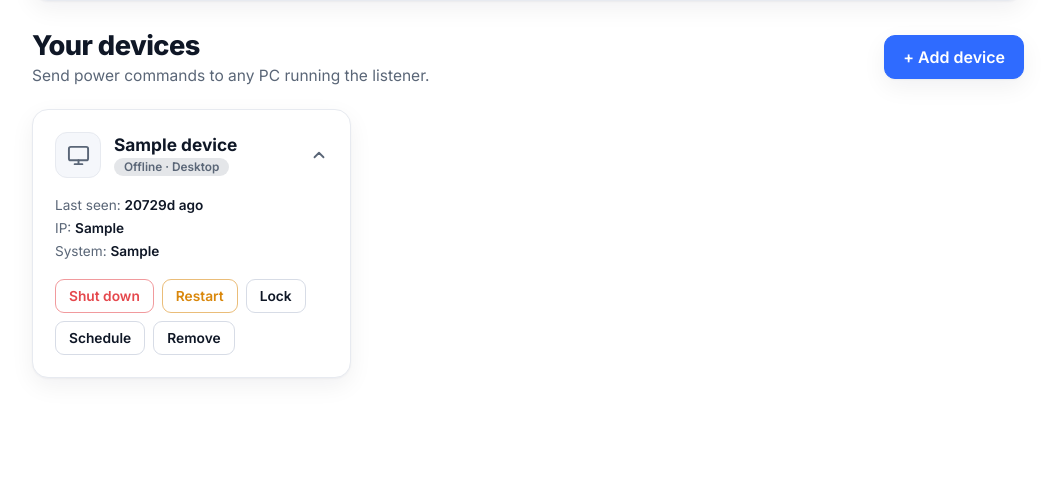
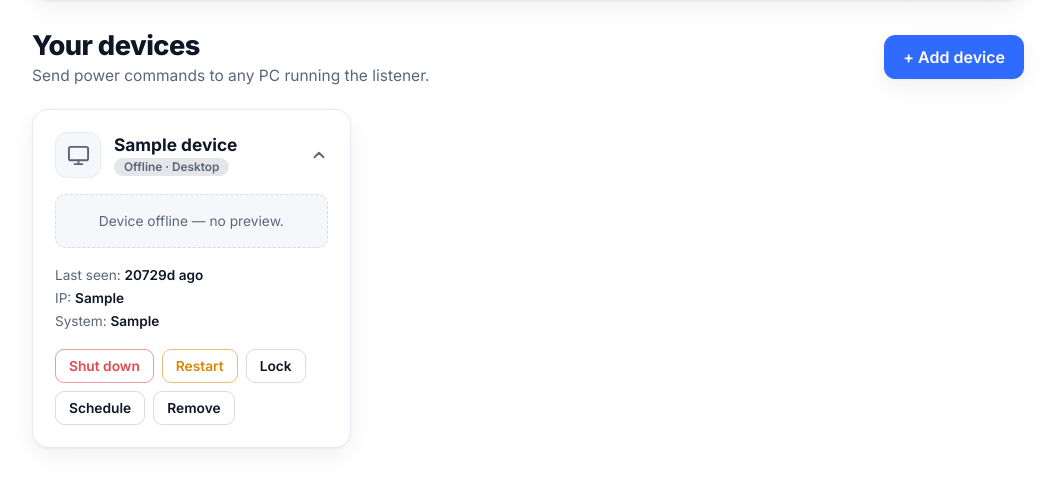
Before and after one commit to Voidwarex/Yakuza-Macro, a Flask app: page / in a window 1280 px wide, after a click that opens the changed part. Shown: the part 199-687 px from the top of the page, without its empty margins (112-1167 px from the left). Run offline with Flask 3, Linux system fonts and the light colour scheme; the visitor is signed in with stand-in values (Sample User, id 1); tables that the repository leaves empty hold one stand-in row (values such as "Sample post").

Commit message:
Add opt-in screen previews (owner-triggered thumbnails)
Show a thumbnail of a device's screen in its expanded card, captured only when
the owner opens the panel. Privacy-first: off by default, per-device opt-in.

- Client: new "screenshot" action. When allow_screenshots=true and mss+Pillow
  are present, the listener grabs the primary screen, downscales to a JPEG and
  uploads it to /api/screenshot. Missing libs / no display degrade gracefully;
  power control never depends on it.
- Server: store one JPEG per device on disk (shot_at migration); endpoints to
  request a capture, upload it (device key), and serve it (owner-only, 404 for
  others). Body limit raised to 4 MB for images; screenshot files removed with
  the device and gitignored.
- Panel: on entry, request a fresh preview from each online device; expanded
  card shows the thumbnail with a timestamp, or a placeholder when off/offline.
  Downloaded config.ini includes allow_screenshots=false.
- Honesty: how-it-works page and README updated — previews are opt-in,
  owner-only, a single still (never continuous recording).

Co-Authored-By: Claude Opus 4.8 <noreply@anthropic.com>
Claude-Session: https://claude.ai/code/session_01T6GLoz1LP5tzuShLKJRsKZ

```diff
--- a/client/config.example.ini
+++ b/client/config.example.ini
@@ -18,3 +18,8 @@ poll_interval = 5
 
 # Set to true while testing: commands are logged but NOT executed.
 dry_run = false
+
+# Screen previews: when true, the panel can request a thumbnail of this PC's
+# screen (only when you open the panel). Off by default for privacy.
+# Needs:  pip install mss pillow
+allow_screenshots = false
--- a/server/app.py
+++ b/server/app.py
@@ -48,6 +48,7 @@ from flask import (
     redirect,
     render_template,
     request,
+    send_file,
     session,
     url_for,
 )
@@ -70,8 +71,18 @@ app.config.update(
     SESSION_COOKIE_SAMESITE="Lax",
     SESSION_COOKIE_SECURE=_secure_cookies,
     PERMANENT_SESSION_LIFETIME=7 * 24 * 60 * 60,
-    MAX_CONTENT_LENGTH=64 * 1024,
+    MAX_CONTENT_LENGTH=4 * 1024 * 1024,  # room for screen-preview JPEGs
 )
+
+# Where opt-in screen previews are stored (one JPEG per device).
+SCREENSHOT_DIR = os.environ.get(
+    "SCREENSHOT_DIR", os.path.join(os.path.dirname(__file__), "screenshots")
+)
+os.makedirs(SCREENSHOT_DIR, exist_ok=True)
+
+
+def _shot_path(device_id):
+    return os.path.join(SCREENSHOT_DIR, f"{int(device_id)}.jpg")
 
 OFFLINE_AFTER = 60  # seconds before a device shows as offline
 EMAIL_RE = re.compile(r"^[^@\s]+@[^@\s]+\.[^@\s]+$")
@@ -300,6 +311,8 @@ def panel_devices():
                 "last_ip": d["last_ip"],
                 "os_info": d["os_info"],
                 "pending": db.pending_count(d["id"]),
+                "shot_at": d["shot_at"],
+                "has_preview": os.path.exists(_shot_path(d["id"])),
             }
         )
     return jsonify({"devices": out, "plan": ctx})
@@ -333,7 +346,12 @@ def panel_add_device():
 @login_required
 def panel_delete_device(device_id):
     user = current_user()
-    db.delete_device(device_id, user["id"])
+    if db.get_device(device_id, user["id"]):
+        db.delete_device(device_id, user["id"])
+        try:
+            os.remove(_shot_path(device_id))
+        except OSError:
+            pass
     return jsonify({"ok": True})
 
 
@@ -348,6 +366,54 @@ def panel_command(device_id):
         return jsonify({"error": "No such device"}), 404
     db.queue_command(device_id, action)
     return jsonify({"ok": True, "action": action})
+
+
+# =========================================================
+# SCREEN PREVIEWS (opt-in, owner-triggered)
+# =========================================================
+
+@app.route("/panel/devices/<int:device_id>/screenshot", methods=["POST"])
+@login_required
+def panel_request_screenshot(device_id):
+    """Owner asks this device to capture its screen on its next poll."""
+    user = current_user()
+    if not db.get_device(device_id, user["id"]):
+        return jsonify({"error": "No such device"}), 404
+    db.queue_screenshot(device_id)
+    return jsonify({"ok": True})
+
+
+@app.route("/panel/devices/<int:device_id>/screenshot", methods=["GET"])
+@login_required
+def panel_get_screenshot(device_id):
+    """Serve the latest stored preview for a device the user owns."""
+    user = current_user()
+    if not db.get_device(device_id, user["id"]):
+        abort(404)
+    path = _shot_path(device_id)
+    if not os.path.exists(path):
+        abort(404)
+    resp = send_file(path, mimetype="image/jpeg")
+    resp.headers["Cache-Control"] = "no-store"
+    return resp
+
+
+@app.route("/api/screenshot", methods=["POST"])
+def api_screenshot():
+    """The listener uploads a captured JPEG here (authenticated by device key)."""
+    device_id = client_from_request()
+    if device_id is None:
+        return jsonify({"error": "unauthorized"}), 401
+    data = request.get_data()
+    if not data or len(data) > 4 * 1024 * 1024:
+        return jsonify({"error": "bad image"}), 400
+    try:
+        with open(_shot_path(device_id), "wb") as f:
+            f.write(data)
+    except OSError:
+        return jsonify({"error": "store failed"}), 500
+    db.set_screenshot_time(device_id, time.time())
+    return jsonify({"ok": True})
 
 
 # =========================================================
--- a/server/database.py
+++ b/server/database.py
@@ -65,12 +65,14 @@ def init_db():
             )
             """
         )
-        # Migration: add 'kind' to databases created before it existed.
+        # Migrations: add columns to databases created before they existed.
         cols = {r["name"] for r in conn.execute("PRAGMA table_info(devices)")}
         if "kind" not in cols:
             conn.execute(
                 "ALTER TABLE devices ADD COLUMN kind TEXT NOT NULL DEFAULT 'desktop'"
             )
+        if "shot_at" not in cols:
+            conn.execute("ALTER TABLE devices ADD COLUMN shot_at REAL")
         conn.execute(
             """
             CREATE TABLE IF NOT EXISTS schedules (
@@ -278,10 +280,34 @@ def pending_count(device_id):
     with get_conn() as conn:
         row = conn.execute(
             "SELECT COUNT(*) AS n FROM commands "
-            "WHERE device_id = ? AND status = 'pending'",
+            "WHERE device_id = ? AND status = 'pending' AND action != 'screenshot'",
             (device_id,),
         ).fetchone()
         return row["n"]
+
+
+# --------------------------------------------------------------------------
+# Screenshots (opt-in screen previews)
+# --------------------------------------------------------------------------
+
+def queue_screenshot(device_id):
+    """Queue a one-off screen capture, replacing any pending one."""
+    with get_conn() as conn:
+        conn.execute(
+            "UPDATE commands SET status = 'superseded' "
+            "WHERE device_id = ? AND status = 'pending' AND action = 'screenshot'",
+            (device_id,),
+        )
+        conn.execute(
+            "INSERT INTO commands (device_id, action, created_at) "
+            "VALUES (?, 'screenshot', ?)",
+            (device_id, time.time()),
+        )
+
+
+def set_screenshot_time(device_id, ts):
+    with get_conn() as conn:
+        conn.execute("UPDATE devices SET shot_at = ? WHERE id = ?", (ts, device_id))
 
 
 # --------------------------------------------------------------------------
--- a/server/static/app.js
+++ b/server/static/app.js
@@ -60,6 +60,12 @@ function updateMeter() {
 
 let planState = { used: 0, limit: 3, at_limit: false };
 const expanded = new Set(); // device ids whose card is open (survives refresh)
+let previewsRequested = false; // request screen previews once per panel entry
+
+function requestPreview(id) {
+    // Ask a device to capture its screen (no-op server-side if it's off there).
+    api(`/panel/devices/${id}/screenshot`, { method: "POST" }).catch(() => {});
+}
 
 async function loadDevices() {
     let res;
@@ -75,6 +81,13 @@ async function loadDevices() {
     const data = await res.json();
     const devices = data.devices || [];
     planState = data.plan || planState;
+
+    // On first load (entering the panel), request a fresh screen preview from
+    // each online device. They upload one on their next poll if enabled.
+    if (!previewsRequested) {
+        previewsRequested = true;
+        devices.filter((d) => d.online).forEach((d) => requestPreview(d.id));
+    }
 
     const usage = document.getElementById("usageText");
     if (usage) usage.textContent = `${planState.used} / ${planState.limit} devices`;
@@ -121,6 +134,15 @@ async function loadDevices() {
                     </div>
                 </div>
                 <div class="card-body">
+                    <div class="preview">
+                        ${d.has_preview
+                            ? `<img class="preview-img" alt="Screen preview of ${esc(d.name)}"
+                                 src="/panel/devices/${d.id}/screenshot?ts=${d.shot_at || 0}">
+                               <div class="preview-cap">Screen · ${timeAgo(d.shot_at)}</div>`
+                            : `<div class="preview-none">${d.online
+                                ? "No screen preview. Enable it in the listener (allow_screenshots = true)."
+                                : "Device offline — no preview."}</div>`}
+                    </div>
                     <div class="meta">
                         <div>Last seen: <b>${timeAgo(d.last_seen)}</b></div>
                         <div>IP: <b>${esc(d.last_ip) || "—"}</b></div>
@@ -149,6 +171,8 @@ function toggleCard(id) {
     card.classList.toggle("open", !isOpen);
     const head = card.querySelector("[data-toggle]");
     if (head) head.setAttribute("aria-expanded", String(!isOpen));
+    // Opening an online card refreshes its screen preview.
+    if (!isOpen && card.classList.contains("is-online")) requestPreview(id);
 }
 
 async function cmd(id, action) {
@@ -233,7 +257,8 @@ function downloadConfig() {
         "device = " + newName + "\n" +
         "kind = auto\n" +
         "poll_interval = 5\n" +
-        "dry_run = false\n";
+        "dry_run = false\n" +
+        "allow_screenshots = false\n";
     const blob = new Blob([body], { type: "text/plain" });
     const a = document.createElement("a");
     a.href = URL.createObjectURL(blob);
--- a/server/static/style.css
+++ b/server/static/style.css
@@ -341,3 +341,18 @@ select:focus, input[type="time"]:focus, input[type="datetime-local"]:focus {
     padding: 16px; background: var(--bg-soft);
     border: 1px solid var(--border); border-radius: 12px; margin-bottom: 18px;
 }
+
+/* ---- screen preview thumbnail ---- */
+
+.preview { margin-bottom: 16px; }
+.preview-img {
+    width: 100%; display: block; border-radius: 10px;
+    border: 1px solid var(--border); background: var(--bg-soft);
+    aspect-ratio: 16 / 10; object-fit: cover;
+}
+.preview-cap { margin-top: 6px; font-size: 0.78rem; color: var(--muted); }
+.preview-none {
+    font-size: 0.86rem; color: var(--muted);
+    background: var(--bg-soft); border: 1px dashed var(--border-strong);
+    border-radius: 10px; padding: 18px; text-align: center;
+}
```
Also changed, not shown: client/listener.py (+62 -1 lines), website/how-it-works.html (+7 -4 lines), README.md, 1 other file.
